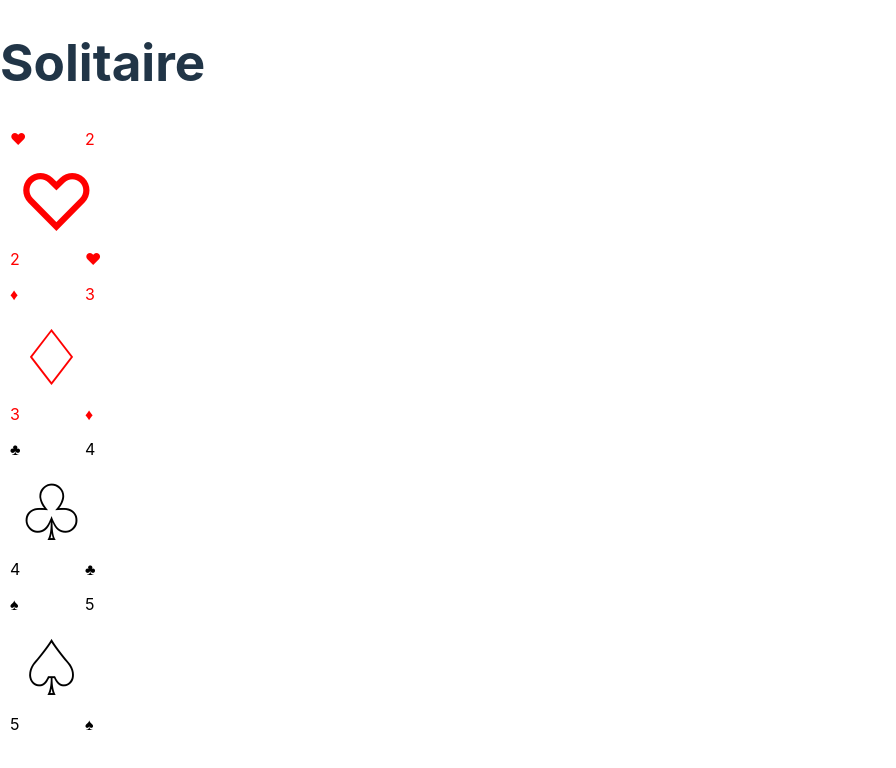
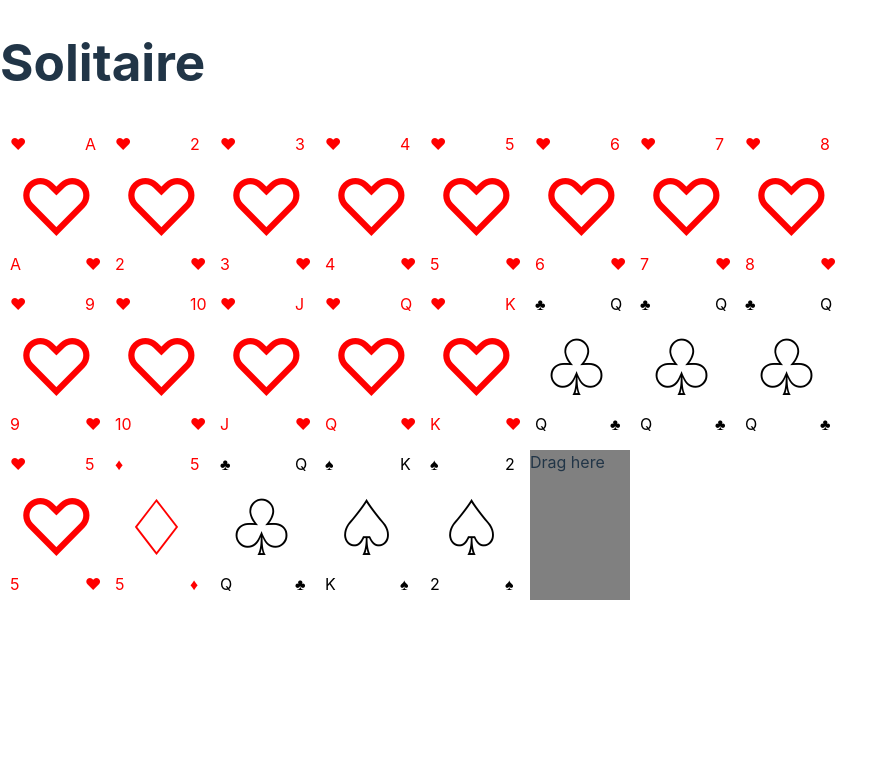
Before and after one commit to jani-e/solitaire, a React (Vite) app: page / in a window 1280 px wide. Shown: the top 768 px of the page, without its empty margins (0-896 px from the left). Built offline with nearby package versions, Linux system fonts and the light colour scheme.

Commit message:
Drafting for card layout and dropping a card to different zone

```diff
--- a/src/Solitaire.jsx
+++ b/src/Solitaire.jsx
@@ -1,4 +1,4 @@
-import { DndProvider } from 'react-dnd'
+import { DndProvider, useDrop } from 'react-dnd'
 import { HTML5Backend } from 'react-dnd-html5-backend'
 import Card from 'src/components/Card'
 
@@ -17,14 +17,52 @@ const Solitaire = () => {
     spades: '♤'
   }
 
+  const layoutStyle = {
+    display: 'grid',
+    gridTemplateColumns: '105px 105px 105px 105px 105px 105px 105px 105px'
+  }
+
+  const partialDeck = [...Array(13).keys()].map(i => i + 1)
+
   return (
     <div>
       <DndProvider backend={HTML5Backend}>
-        <Card value={2} suit={suits.hearts} color='red' tempSuit={tempSuits.hearts} />
-        <Card value={3} suit={suits.diamonds} color='red' tempSuit={tempSuits.diamonds} />
-        <Card value={4} suit={suits.clubs} color='black' tempSuit={tempSuits.clubs} />
-        <Card value={5} suit={suits.spades} color='black' tempSuit={tempSuits.spades} />
+      <div style={layoutStyle}>
+        {partialDeck.map(card => <Card key={card} value={card} suit={suits.hearts} color='red' tempSuit={tempSuits.hearts} />)}
+        <Card value={12} suit={suits.clubs} color='black' tempSuit={tempSuits.clubs} />
+        <Card value={12} suit={suits.clubs} color='black' tempSuit={tempSuits.clubs} />
+        <Card value={12} suit={suits.clubs} color='black' tempSuit={tempSuits.clubs} />
+        <Card value={5} suit={suits.hearts} color='red' tempSuit={tempSuits.hearts} />
+        <Card value={5} suit={suits.diamonds} color='red' tempSuit={tempSuits.diamonds} />
+        <Card value={12} suit={suits.clubs} color='black' tempSuit={tempSuits.clubs} />
+        <Card value={13} suit={suits.spades} color='black' tempSuit={tempSuits.spades} />
+        <Card value={2} suit={suits.spades} color='black' tempSuit={tempSuits.spades} />
+        <Dropzone />
+       </div>
       </DndProvider>
+    </div>
+  )
+}
+
+const Dropzone = () => {
+  const [{ canDrop, isOver }, drop] = useDrop(() => ({
+    accept: 'CARD',
+    collect: (monitor) => ({
+      isOver: monitor.isOver(),
+      canDrop: monitor.canDrop()
+    })
+  }))
+
+  const dropzoneStyle = {
+    backgroundColor: isOver ? 'red' : 'grey',
+    width: '100px',
+    height: '150px',
+    margin: '5px'
+  }
+
+  return (
+    <div ref={drop} role={'dropzone'} style={dropzoneStyle}>
+      {canDrop ? 'Release' : 'Drag here'}
     </div>
   )
 }
```
